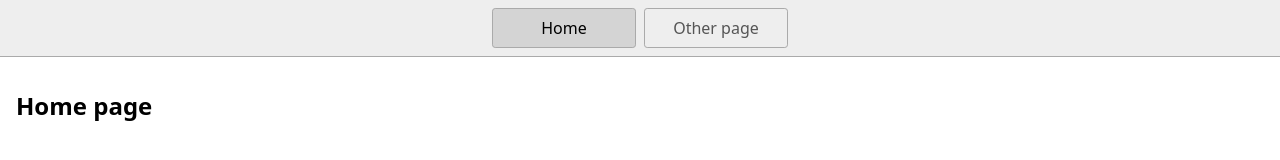
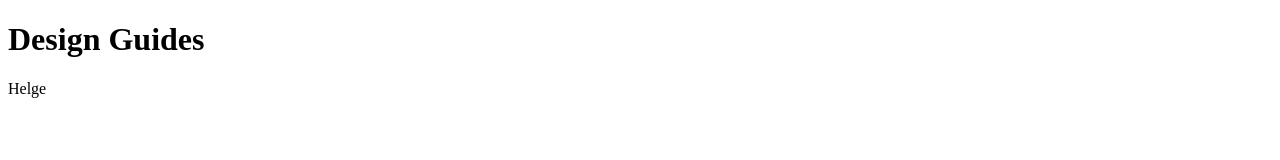
Before and after one commit to helgeh123/grp-8-design-guide, a website: page index.html in a window 1280 px wide. Drawn offline with Linux system fonts and the light colour scheme; a web font is replaced by a local one.

Commit message:
added new text

```diff
--- a/index.html
+++ b/index.html
@@ -1,23 +1,23 @@
 <!DOCTYPE html>
 <html lang="en">
-  <head>
+
+<head>
     <title>Home</title>
     <meta charset="UTF-8" />
     <meta name="viewport" content="width=device-width" />
-    <!--
-      Need a visual blank slate?
-      Remove all code in `styles.css`!
-    -->
     <link rel="stylesheet" href="styles.css" />
-    <script type="module" src="script.js"></script>
+    <link rel="preconnect" href="https://fonts.googleapis.com">
+    <link rel="preconnect" href="https://fonts.gstatic.com" crossorigin>
+    <link href="https://fonts.googleapis.com/css2?family=Italianno&family=Jersey+25&display=swap" rel="stylesheet">
+
+
   </head>
+
   <body>
-    <nav>
-      <a href="/" aria-current="page">Home</a>
-      <a href="/page2.html">Other page</a>
-    </nav>
-    <main>
-      <h1>Home page</h1>
-    </main>
+
+      <h1>Design Guides</h1>
+
+      <p class="handwritten">Helge</p>
   </body>
-</html>
+
+  </html>
--- a/script.js
+++ /dev/null
@@ -1 +0,0 @@
-console.log('Hello!');
--- a/styles.css
+++ b/styles.css
@@ -1,46 +1,7 @@
-* {
-  box-sizing: border-box;
+{
+  font-family: "Roboto", sans-serif;
 }
 
-body {
-  margin: 0;
-  font-family: system-ui, sans-serif;
-  color: black;
-  background-color: white;
+.handwritten {
+  font-family: "Italianno"; cursive;
 }
-
-nav {
-  display: flex;
-  flex-wrap: wrap;
-  align-items: center;
-  justify-content: center;
-  padding: 0.5rem;
-  gap: 0.5rem;
-  border-bottom: solid 1px #aaa;
-  background-color: #eee;
-}
-
-nav a {
-  display: inline-block;
-  min-width: 9rem;
-  padding: 0.5rem;
-  border-radius: 0.2rem;
-  border: solid 1px #aaa;
-  text-align: center;
-  text-decoration: none;
-  color: #555;
-}
-
-nav a[aria-current='page'] {
-  color: #000;
-  background-color: #d4d4d4;
-}
-
-main {
-  padding: 1rem;
-}
-
-h1 {
-  font-weight: bold;
-  font-size: 1.5rem;
-}
```
Also changed, not shown: page2.html (deleted, +0 -19 lines), 1 other file.
